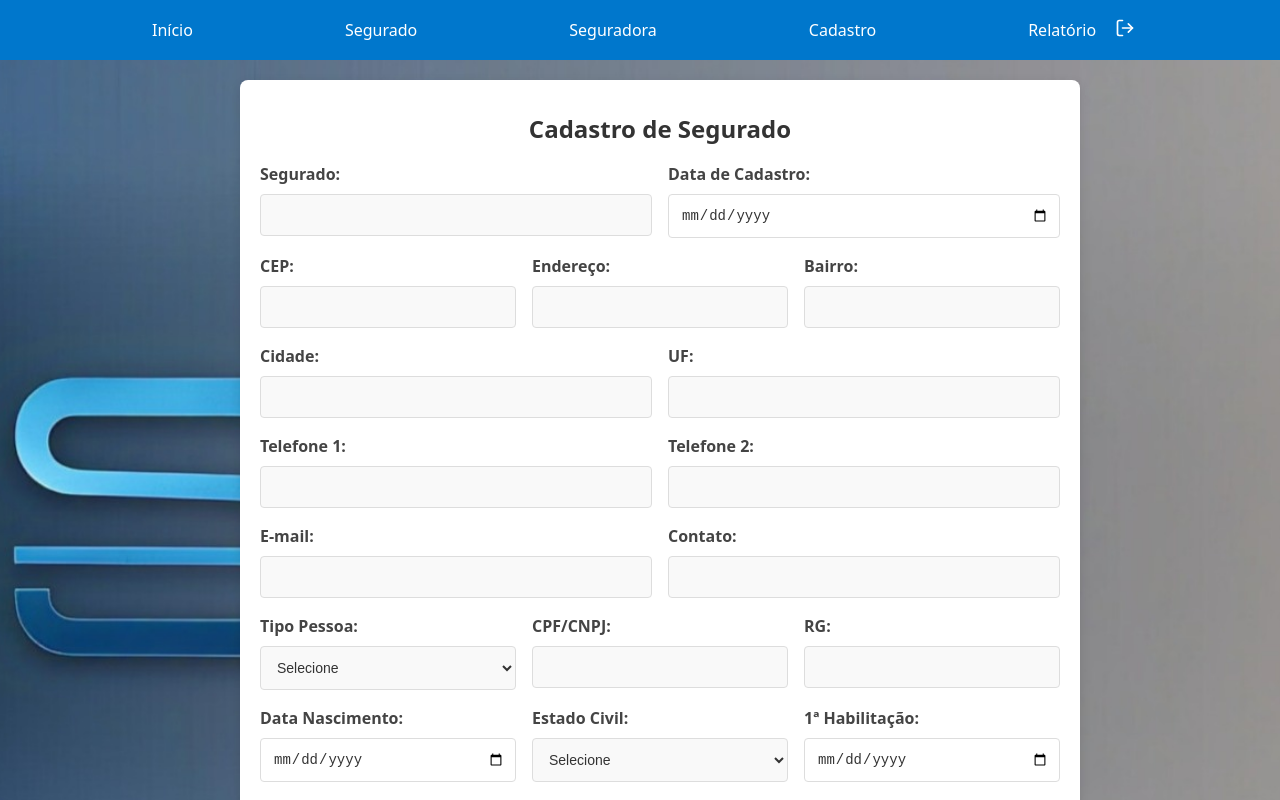
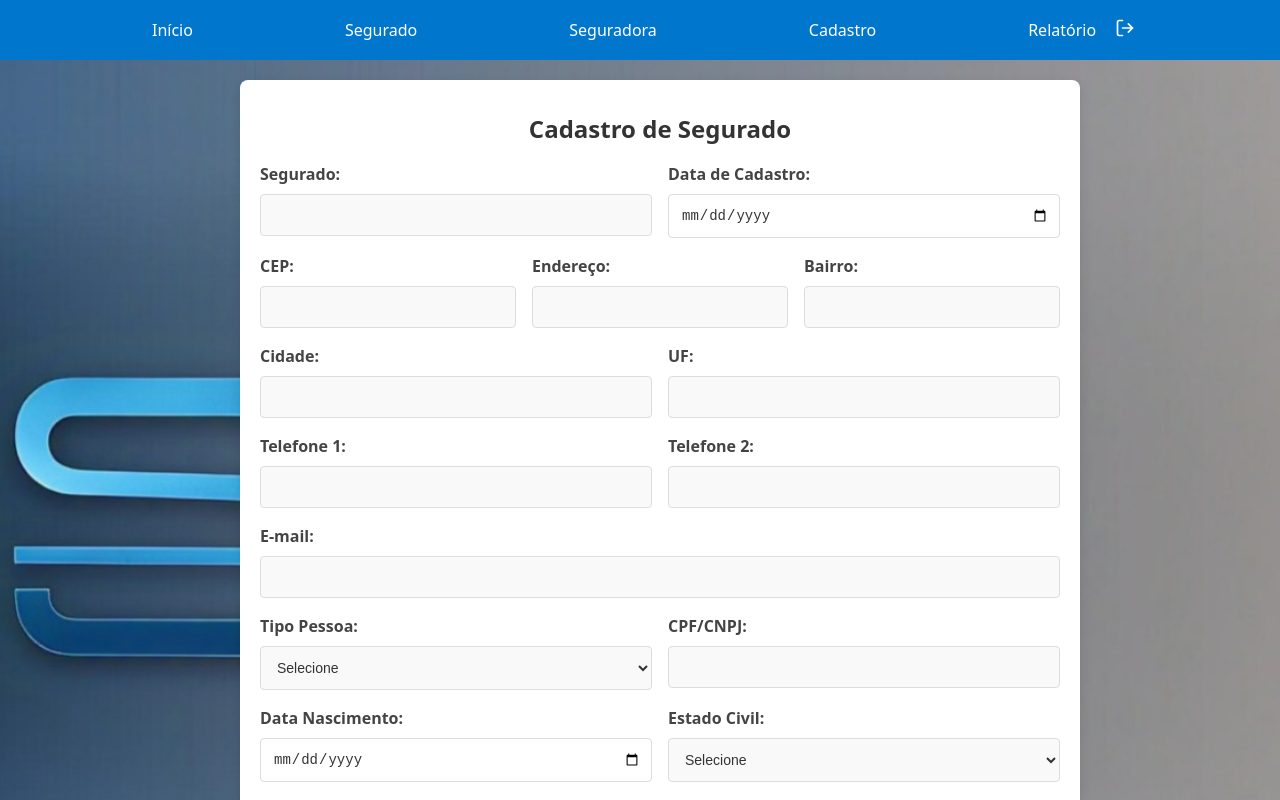
Before and after one commit to GabrielMendesSilva1/admin-sl, a React (Vite) app: page /cadastro/Segurado in a window 1280 px wide. Shown: the top 800 px of the page. Built offline with nearby package versions, Linux system fonts and the light colour scheme.

Commit message:
fix: Remove Contato, RG, 1a CNH

```diff
--- a/src/pages/ConsultaSegurados/editSegurado.tsx
+++ b/src/pages/ConsultaSegurados/editSegurado.tsx
@@ -105,14 +105,6 @@ const EditSegurado = ({ segurado, onCancel, onUpdate }) => {
         </Row>
 
         <Row>
-          <Label>Contato:</Label>
-          <Input
-            value={form.contato || ''}
-            onChange={e => handleChange('contato', e.target.value)}
-          />
-        </Row>
-
-        <Row>
           <Label>Tipo Pessoa:</Label>
           <Input
             value={form.tipopessoa || ''}
@@ -125,14 +117,6 @@ const EditSegurado = ({ segurado, onCancel, onUpdate }) => {
           <Input
             value={form.estadocivil || ''}
             onChange={e => handleChange('estadocivil', e.target.value)}
-          />
-        </Row>
-
-        <Row>
-          <Label>1ª Habilitação:</Label>
-          <Input
-            value={form.habilitacao || ''}
-            onChange={e => handleChange('habilitacao', e.target.value)}
           />
         </Row>
 
@@ -156,11 +140,6 @@ const EditSegurado = ({ segurado, onCancel, onUpdate }) => {
         </Row>
 
         <Row>
-          <Label>RG:</Label>
-          <Value>{form.rg}</Value>
-        </Row>
-
-        <Row>
           <Label>Data Nascimento:</Label>
           <Value>{form.datanascimento}</Value>
         </Row>
--- a/src/pages/ConsultaSegurados/index.jsx
+++ b/src/pages/ConsultaSegurados/index.jsx
@@ -106,17 +106,14 @@ const ConsultaSegurado = () => {
               </Row>
               <Row>
                 <Label>E-mail:</Label> <Value>{resultado.email}</Value>
-                <Label>Contato:</Label> <Value>{resultado.contato}</Value>
               </Row>
               <Row>
                 <Label>Tipo Pessoa:</Label> <Value>{resultado.tipopessoa}</Value>
                 <Label>CPF/CNPJ:</Label> <Value>{resultado.cpfcnpj}</Value>
-                <Label>RG:</Label> <Value>{resultado.rg}</Value>
               </Row>
               <Row>
                 <Label>Data Nascimento:</Label> <Value>{resultado.datanascimento}</Value>
                 <Label>Estado Civil:</Label> <Value>{resultado.estadocivil}</Value>
-                <Label>1ª Habilitação:</Label> <Value>{resultado.habilitacao}</Value>
               </Row>
               <Row>
                 <Label>Observações:</Label> <Value>{resultado.observacao}</Value>
--- a/src/pages/cadastro/Segurado/index.jsx
+++ b/src/pages/cadastro/Segurado/index.jsx
@@ -86,10 +86,6 @@ const CadastroSegurado = () => {
                             <Label>E-mail:</Label>
                             <Input value={form.email} onChange={e => handleChange('email', e.target.value)} />
                         </Field>
-                        <Field>
-                            <Label>Contato:</Label>
-                            <Input value={form.contato} onChange={e => handleChange('contato', e.target.value)} />
-                        </Field>
                     </FormRow>
 
                     {/* DOCUMENTOS */}
@@ -108,10 +104,6 @@ const CadastroSegurado = () => {
                         <Field>
                             <Label>CPF/CNPJ:</Label>
                             <Input value={form.cpfcnpj} onChange={e => handleChange('cpfcnpj', e.target.value)} />
-                        </Field>
-                        <Field>
-                            <Label>RG:</Label>
-                            <Input value={form.rg} onChange={e => handleChange('rg', e.target.value)} />
                         </Field>
                     </FormRow>
 
@@ -134,10 +126,6 @@ const CadastroSegurado = () => {
                                 <Option value="viuvo">Viúvo(a)</Option>
                                 <Option value="uniaoEstavel">União Estável</Option>
                             </Select>
-                        </Field>
-                        <Field>
-                            <Label>1ª Habilitação:</Label>
-                            <Input type="date" value={form.habilitacao} onChange={e => handleChange('habilitacao', e.target.value)} />
                         </Field>
                     </FormRow>
 
```
Also changed, not shown: 1 other file (tests, documents, lock files or other folders).
